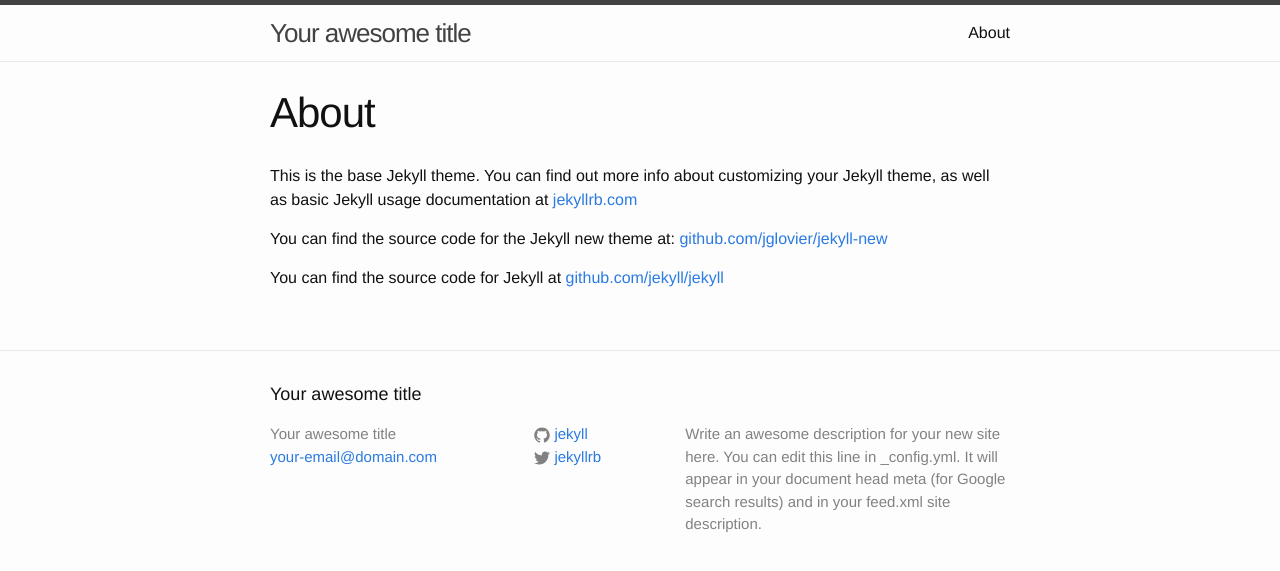
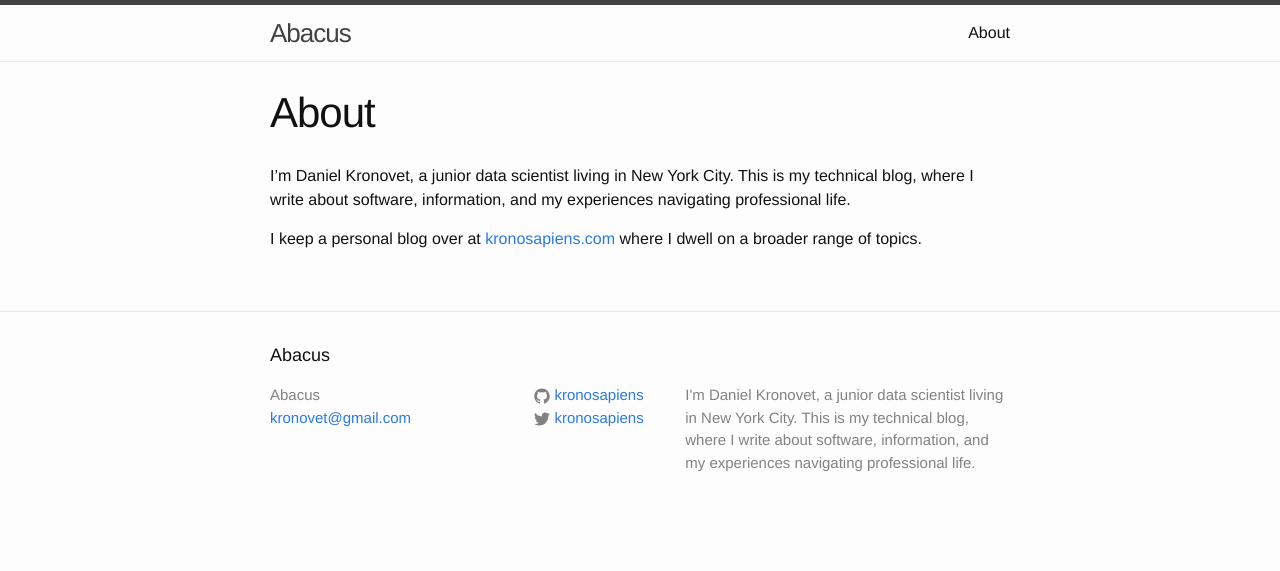
Before and after one commit to kronosapiens/kronosapiens.github.io, a Jekyll site: the page built from about.md, in a window 1280 px wide. Shown: the top 571 px of the page. Built offline with Jekyll 4.4.1, drawn with Linux system fonts in a browser that asks for light colours; Markdown is read by kramdown in place of the engine named in the settings.

```diff
--- a/_config.yml
+++ b/_config.yml
@@ -1,14 +1,23 @@
 # Site settings
-title: Your awesome title
-email: your-email@domain.com
+title: Abacus
+email: kronovet@gmail.com
 description: > # this means to ignore newlines until "baseurl:"
-  Write an awesome description for your new site here. You can edit this
-  line in _config.yml. It will appear in your document head meta (for
-  Google search results) and in your feed.xml site description.
+  I'm Daniel Kronovet, a junior data scientist living in New York City.
+  This is my technical blog, where I write about software, information,
+  and my experiences navigating professional life.
 baseurl: "" # the subpath of your site, e.g. /blog/
-url: "http://yourdomain.com" # the base hostname & protocol for your site
-twitter_username: jekyllrb
-github_username:  jekyll
+url: "http://kronosapiens.github.io" # the base hostname & protocol for your site
+twitter_username: kronosapiens
+github_username:  kronosapiens
 
 # Build settings
-markdown: kramdown
+markdown: redcarpet
+
+redcarpet:
+  extensions: ["smart", "tables"]
+
+kramdown:
+  input: GFM
+
+drafts: True
+future: True
--- a/_includes/head.html
+++ b/_includes/head.html
@@ -9,4 +9,5 @@
   <link rel="stylesheet" href="{{ "/css/main.css" | prepend: site.baseurl }}">
   <link rel="canonical" href="{{ page.url | replace:'index.html','' | prepend: site.baseurl | prepend: site.url }}">
   <link rel="alternate" type="application/rss+xml" title="{{ site.title }}" href="{{ "/feed.xml" | prepend: site.baseurl | prepend: site.url }}" />
+  <script type="text/javascript" src="https://cdn.mathjax.org/mathjax/latest/MathJax.js?config=TeX-AMS-MML_HTMLorMML"></script>
 </head>
--- a/about.md
+++ b/about.md
@@ -4,8 +4,10 @@ title: About
 permalink: /about/
 ---
 
-This is the base Jekyll theme. You can find out more info about customizing your Jekyll theme, as well as basic Jekyll usage documentation at [jekyllrb.com](http://jekyllrb.com/)
+  I'm Daniel Kronovet, a junior data scientist living in New York City.
+  This is my technical blog, where I write about software, information,
+  and my experiences navigating professional life.
 
-You can find the source code for the Jekyll new theme at: [github.com/jglovier/jekyll-new](https://github.com/jglovier/jekyll-new)
-
-You can find the source code for Jekyll at [github.com/jekyll/jekyll](https://github.com/jekyll/jekyll)
+  I keep a personal blog
+  over at [kronosapiens.com](kronosapiens.com) where I dwell on a broader
+  range of topics.
```
Also changed, not shown: _posts/2015-05-23-the-academy.markdown (added, +100 -0 lines), _posts/2015-05-23-welcome-to-jekyll.markdown (deleted, +0 -25 lines), 1 other file.
